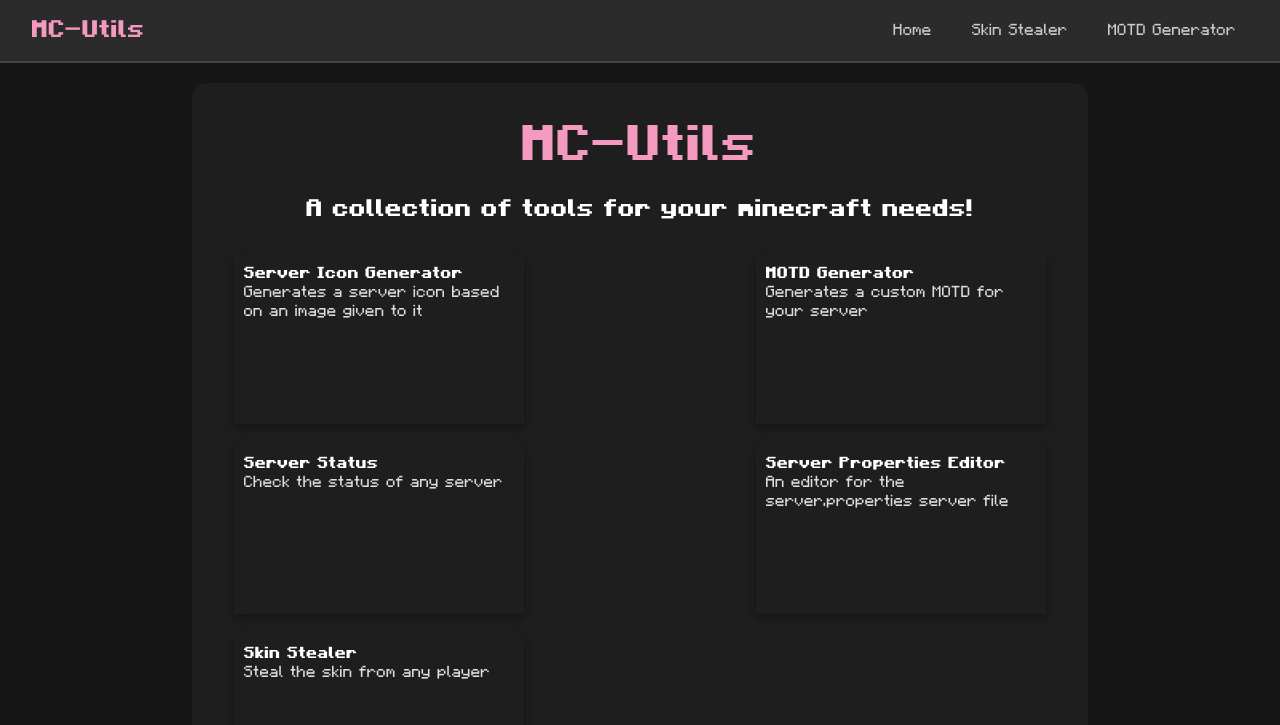
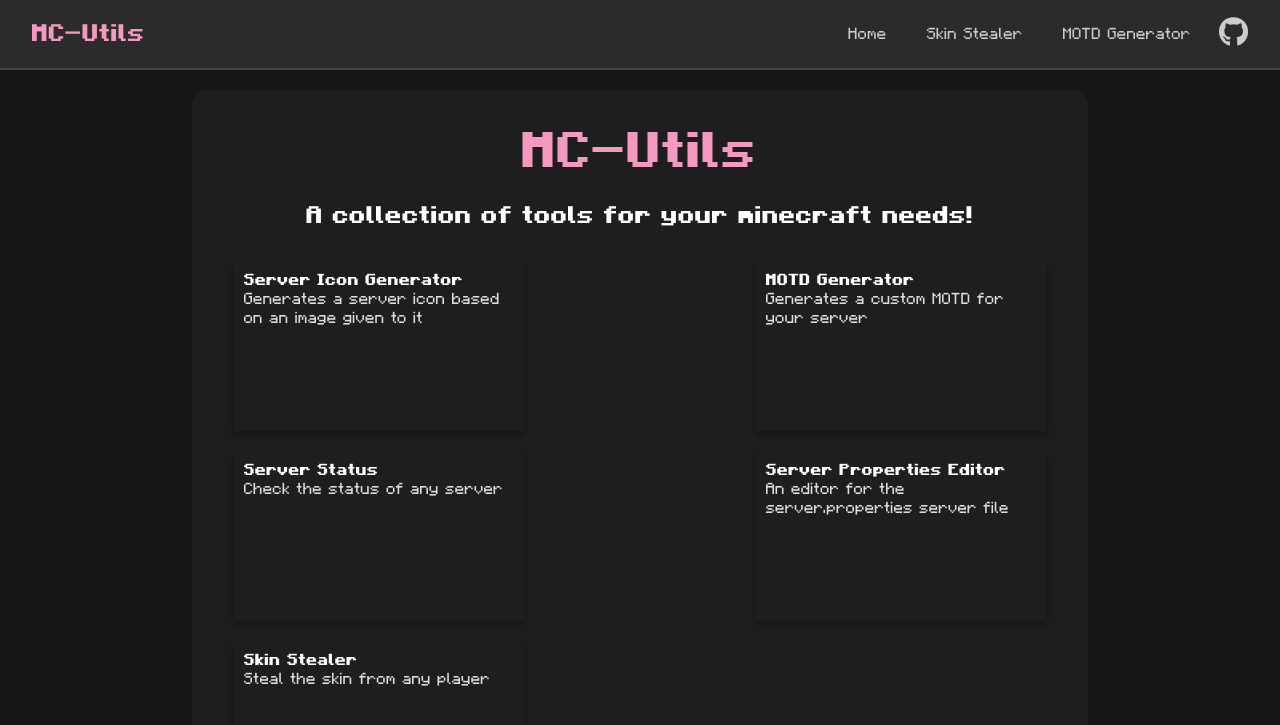
Before and after one commit to SyddersLMAO/mc-utils, a Jekyll site: the page built from pages/home/main.html, in a window 1280 px wide. Shown: the top 725 px of the page. Built offline with Jekyll 4.4.1, drawn with Linux system fonts in a browser that asks for light colours; nearby versions of some CDN libraries.

Commit message:
added github to navbar

```diff
--- a/_includes/navbar.html
+++ b/_includes/navbar.html
@@ -1,8 +1,9 @@
 <nav class="navbar">
     <div class="navbar-brand"><a href="/">MC-Utils</a></div>
     <ul class="navbar-links">
-      <li><a href="/">Home</a></li>
-      <li><a href="/util/skin-stealer">Skin Stealer</a></li>
-      <li><a href="/util/motd-generator">MOTD Generator</a></li>
+      <li class="nav-link"><a href="/">Home</a></li>
+      <li class="nav-link"><a href="/util/skin-stealer">Skin Stealer</a></li>
+      <li class="nav-link"><a href="/util/motd-generator">MOTD Generator</a></li>
+      <li class="nav-icon"><a href="https://github.com/SyddersLMAO/mc-utils"><i class="fa-brands fa-github"></i></a></li>
     </ul>
 </nav>
--- a/_layouts/default.html
+++ b/_layouts/default.html
@@ -25,5 +25,7 @@
   <main>
     {{ content }}
   </main>
+
+  <script src="https://kit.fontawesome.com/94af182a5a.js" crossorigin="anonymous"></script>
 </body>
 </html>
--- a/assets/css/style.css
+++ b/assets/css/style.css
@@ -68,9 +68,10 @@ body {
     display: flex;
     gap: 1rem;
     background-color: #2b2b2b;
+    align-items: center;
   }
 
-.navbar-links li a {
+.nav-link a {
     text-decoration: none;
     color: #ccc;
     padding: 0.5rem 0.75rem;
@@ -78,12 +79,22 @@ body {
     background-color: #2b2b2b;
   }
 
-.navbar-links li a:hover {
+.nav-link a:hover {
     background-color: #3c3c3c;
     color: #fff;
     border-radius: 5px;
   }
 
+.nav-icon a {
+  color: #ccc;
+  transition: 0.2s, color 0.2s;
+  font-size: 30px;
+}
+
+.nav-icon a:hover {
+  color: #818181;
+}
+
 h1 {
     font-size: 50px;
     margin-bottom: 20px;
```
